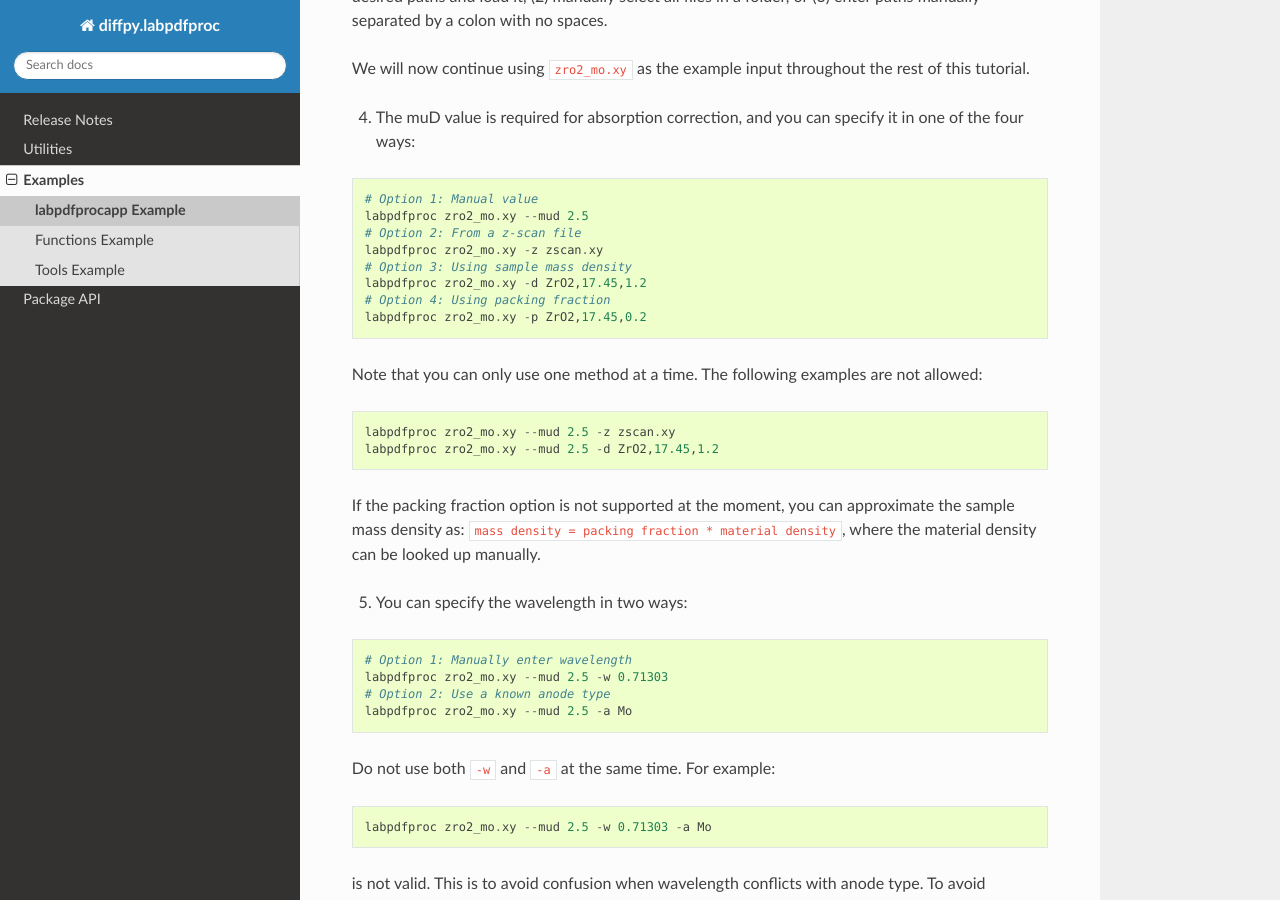
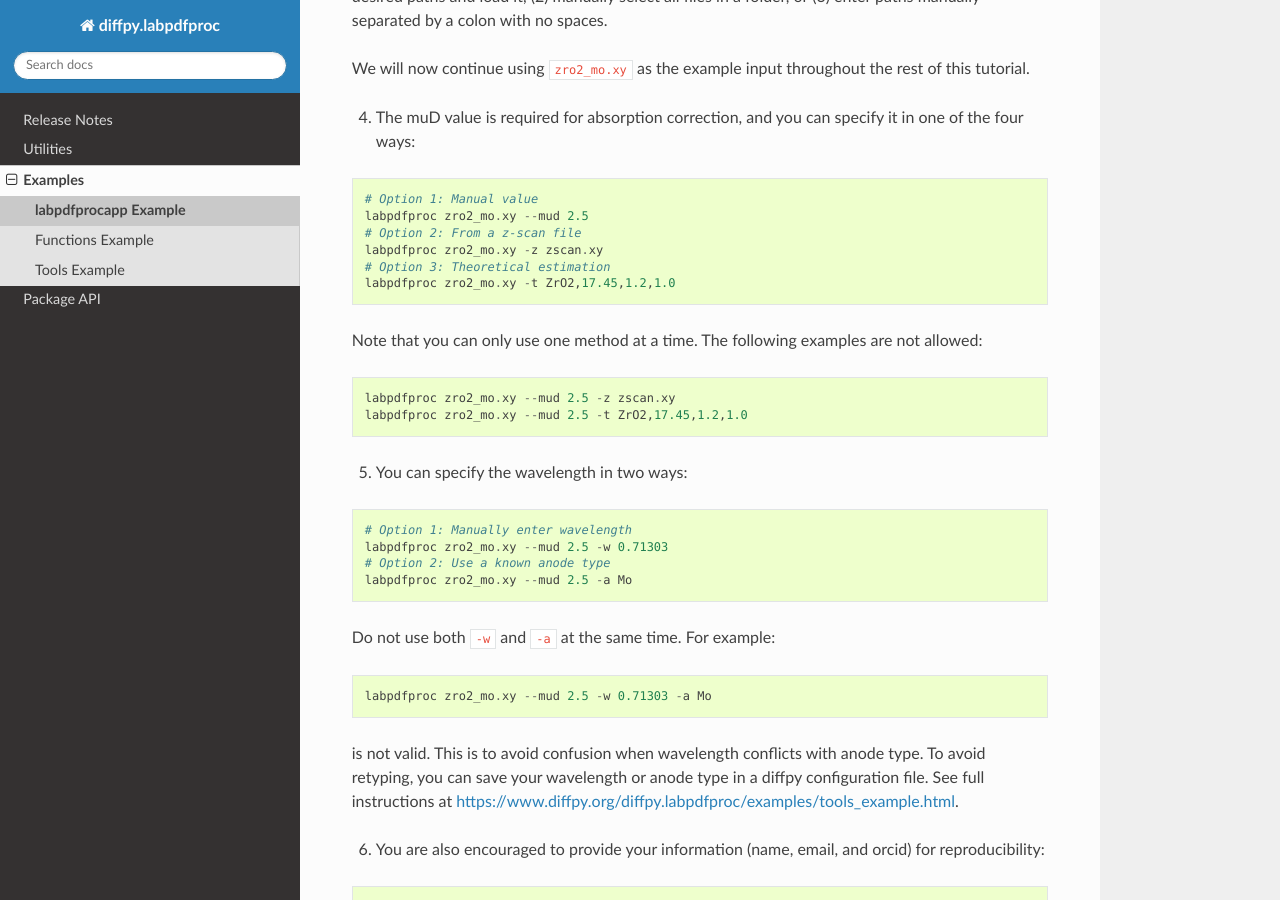
Before and after one commit to diffpy/diffpy.labpdfproc, a Sphinx documentation site: the page built from doc/source/examples/labpdfprocapp_example.rst, in a window 1280 px wide and 900 px high, scrolled down 917 px. Built offline with Sphinx 7.4.7 and the Read the Docs theme 3.1.0, drawn with Linux system fonts in a browser that asks for light colours; pages that are not in the unit, such as notebooks, are missing from menus.

Commit message:
fix related docs, add news

```diff
--- a/doc/source/examples/labpdfprocapp_example.rst
+++ b/doc/source/examples/labpdfprocapp_example.rst
@@ -59,20 +59,16 @@ We will now continue using ``zro2_mo.xy`` as the example input throughout the re
     labpdfproc zro2_mo.xy --mud 2.5
     # Option 2: From a z-scan file
     labpdfproc zro2_mo.xy -z zscan.xy
-    # Option 3: Using sample mass density
-    labpdfproc zro2_mo.xy -d ZrO2,17.45,1.2
-    # Option 4: Using packing fraction
-    labpdfproc zro2_mo.xy -p ZrO2,17.45,0.2
+    # Option 3: Theoretical estimation
+    labpdfproc zro2_mo.xy -t ZrO2,17.45,1.2,1.0
 
 Note that you can only use one method at a time. The following examples are not allowed:
 
 .. code-block:: python
 
     labpdfproc zro2_mo.xy --mud 2.5 -z zscan.xy
-    labpdfproc zro2_mo.xy --mud 2.5 -d ZrO2,17.45,1.2
+    labpdfproc zro2_mo.xy --mud 2.5 -t ZrO2,17.45,1.2,1.0
 
-If the packing fraction option is not supported at the moment, you can approximate the sample mass density as:
-``mass density = packing fraction * material density``, where the material density can be looked up manually.
 
 
 5. You can specify the wavelength in two ways:
--- a/doc/source/examples/tools_example.rst
+++ b/doc/source/examples/tools_example.rst
@@ -19,10 +19,8 @@ You can do this in one of the following four ways:
     args = Namespace(mud=2)
     # Option 2: From a z-scan file
     args = Namespace(z_scan_file="zscan.xy")
-    # Option 3: Using sample mass density
-    args = Namespace(theoretical_from_density="ZrO2,17.45,1.2")
-    # Option 4: Using packing fraction
-    args = Namespace(theoretical_from_packing="ZrO2,17.45,0.3")
+    # Option 3: Theoretical estimation
+    args = Namespace(theoretical_estimation="ZrO2,17.45,1.2,1.0")
     # Set and view the computed mu*D value
     args = set_mud(args)
     print(args.mud)
--- a/news/remove-packing-fraction.rst
+++ b/news/remove-packing-fraction.rst
@@ -1,6 +1,6 @@
 **Added:**
 
-* <news item>
+* no news added - corrected mu vs muD usage, removed packing fraction option for estimating muD, updated docs
 
 **Changed:**
 
```
